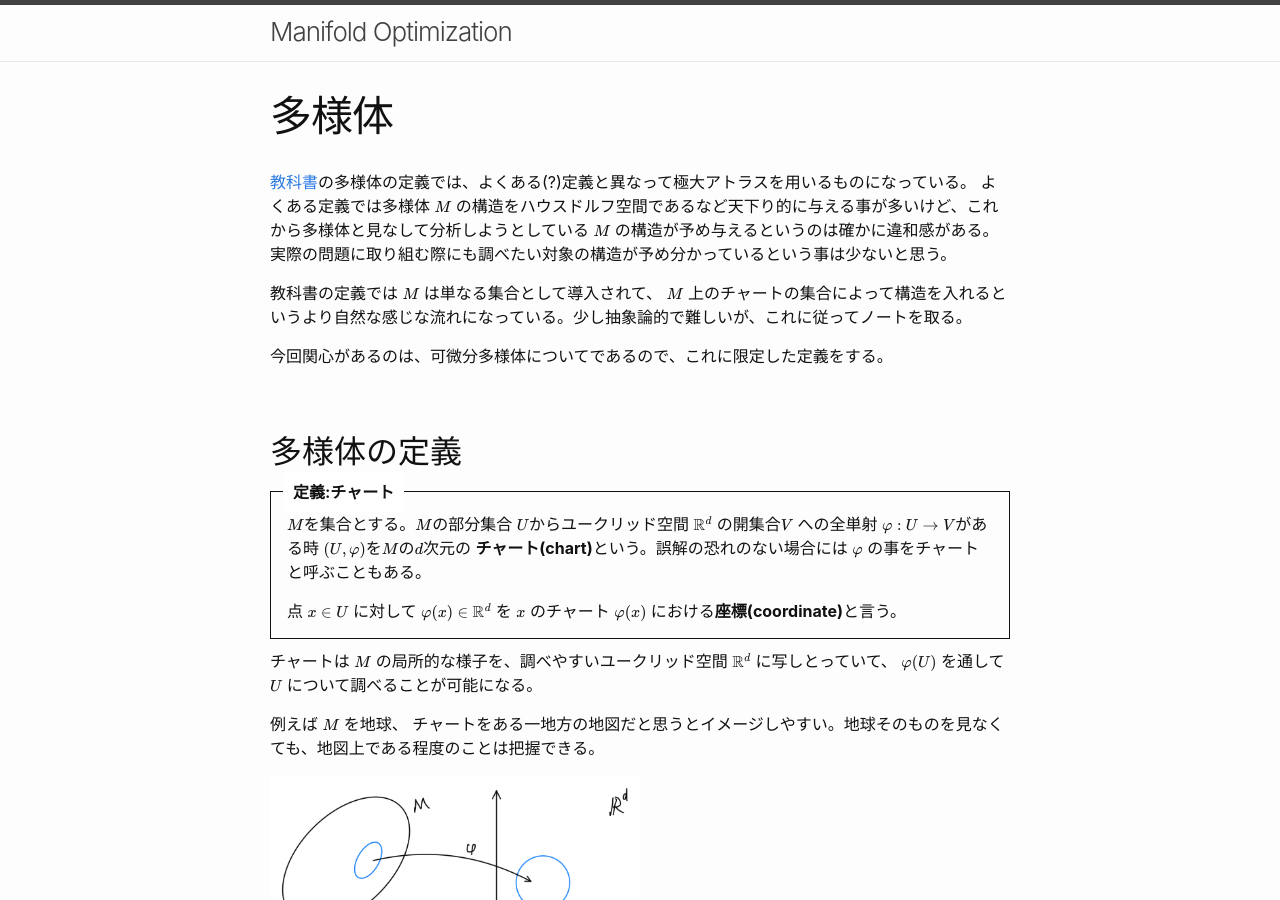
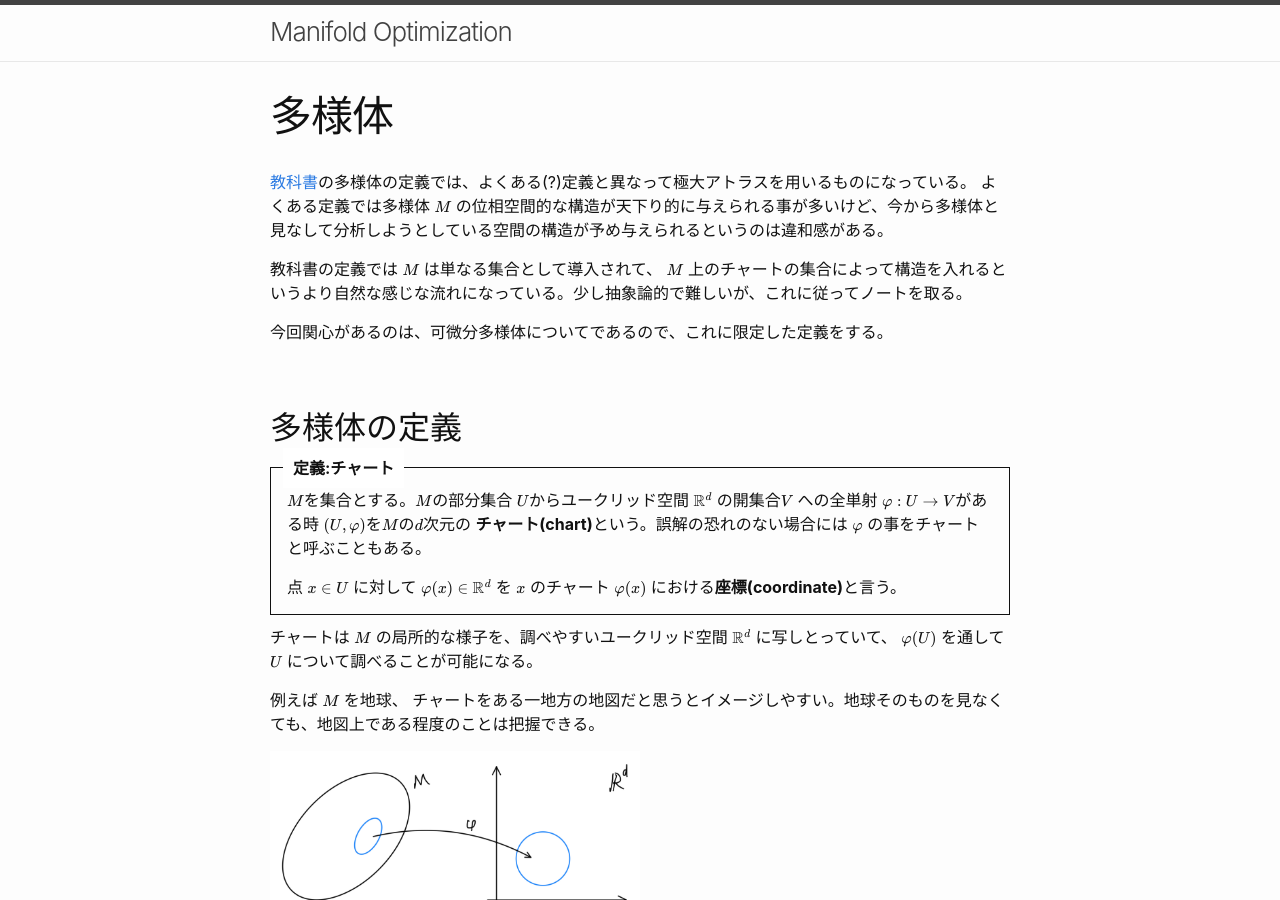
Before and after one commit to nineties/manifold-optimization, a Jekyll site: the page built from manifold.md, in a window 1280 px wide and 900 px high. Built offline with Jekyll 4.4.1, drawn with Linux system fonts in a browser that asks for light colours; our own code applies the rules of GitHub Pages for plain Markdown files.

Commit message:
minor fix

```diff
--- a/manifold.md
+++ b/manifold.md
@@ -3,8 +3,7 @@ title: 多様体
 ---
 
 [教科書](https://press.princeton.edu/absil)の多様体の定義では、よくある(?)定義と異なって極大アトラスを用いるものになっている。
-よくある定義では多様体 $M$ の構造をハウスドルフ空間であるなど天下り的に与える事が多いけど、これから多様体と見なして分析しようとしている $M$ の構造が予め与えるというのは確かに違和感がある。
-実際の問題に取り組む際にも調べたい対象の構造が予め分かっているという事は少ないと思う。
+よくある定義では多様体 $M$ の位相空間的な構造が天下り的に与えられる事が多いけど、今から多様体と見なして分析しようとしている空間の構造が予め与えられるというのは違和感がある。
 
 教科書の定義では $M$ は単なる集合として導入されて、 $M$ 上のチャートの集合によって構造を入れるというより自然な感じな流れになっている。少し抽象論的で難しいが、これに従ってノートを取る。
 
```
